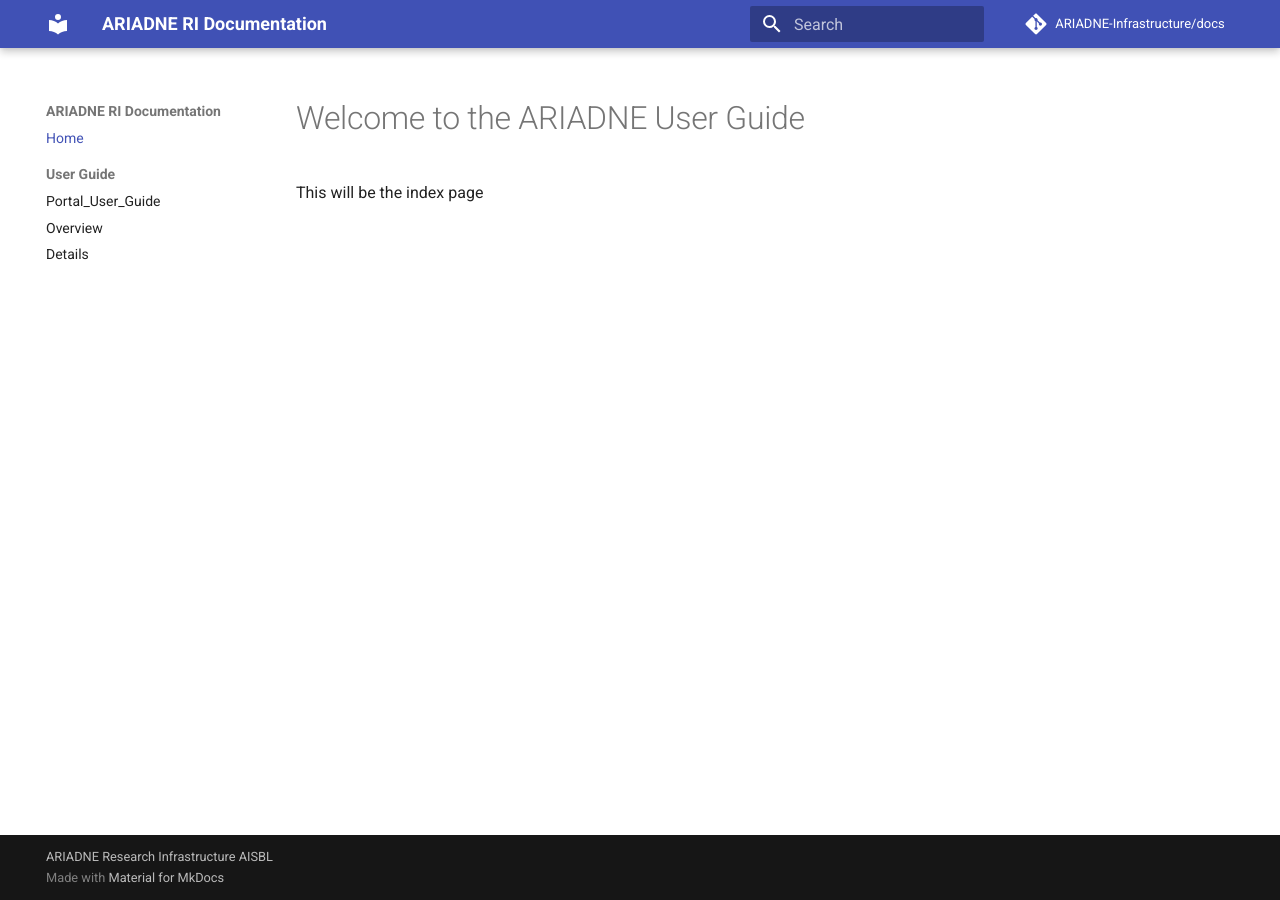
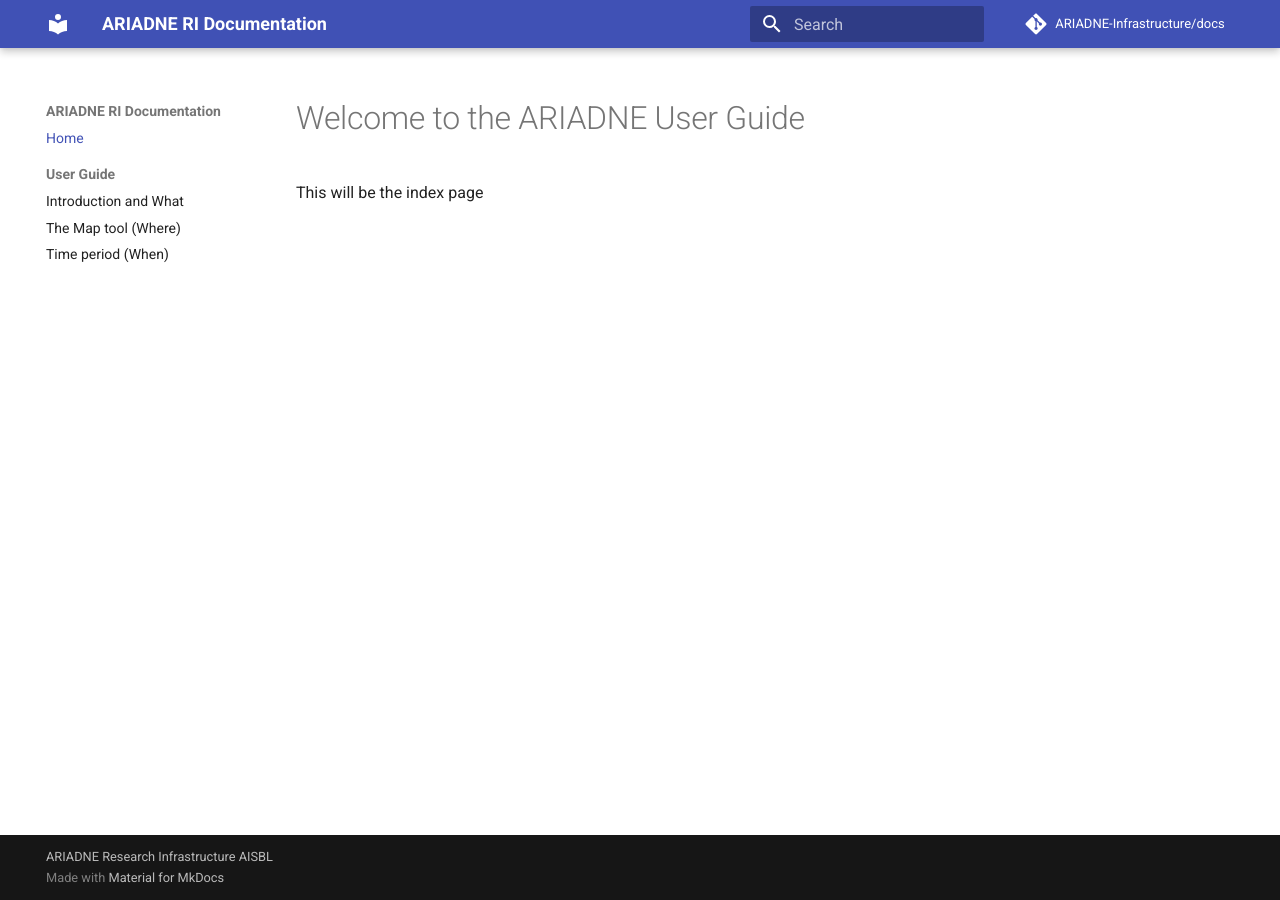
Before and after one commit to uoy-ads/hsds-data-catalogue-docs, an MkDocs documentation site: the page built from docs/index.md, in a window 1280 px wide. Built offline with MkDocs 1.6.1 and Material for MkDocs 9.7.7, drawn with Linux system fonts in a browser that asks for light colours; comment, search, counter and statistics services are not loaded.

Commit message:
Update mkdocs.yml

```diff
--- a/mkdocs.yml
+++ b/mkdocs.yml
@@ -18,6 +18,6 @@
 nav:
   - Home: index.md
   - User Guide:
-    - Portal_User_Guide: Portal_User_Guide/Section-1_What.md
-    - Overview: Portal_user_Guide/Section-2_Map_Where.md
-    - Details: section2/details.md
+    - Introduction and What: Portal_User_Guide/Section-1_What.md
+    - The Map tool (Where): Portal_user_Guide/Section-2_Map_Where.md
+    - Time period (When): section2/details.md
```
